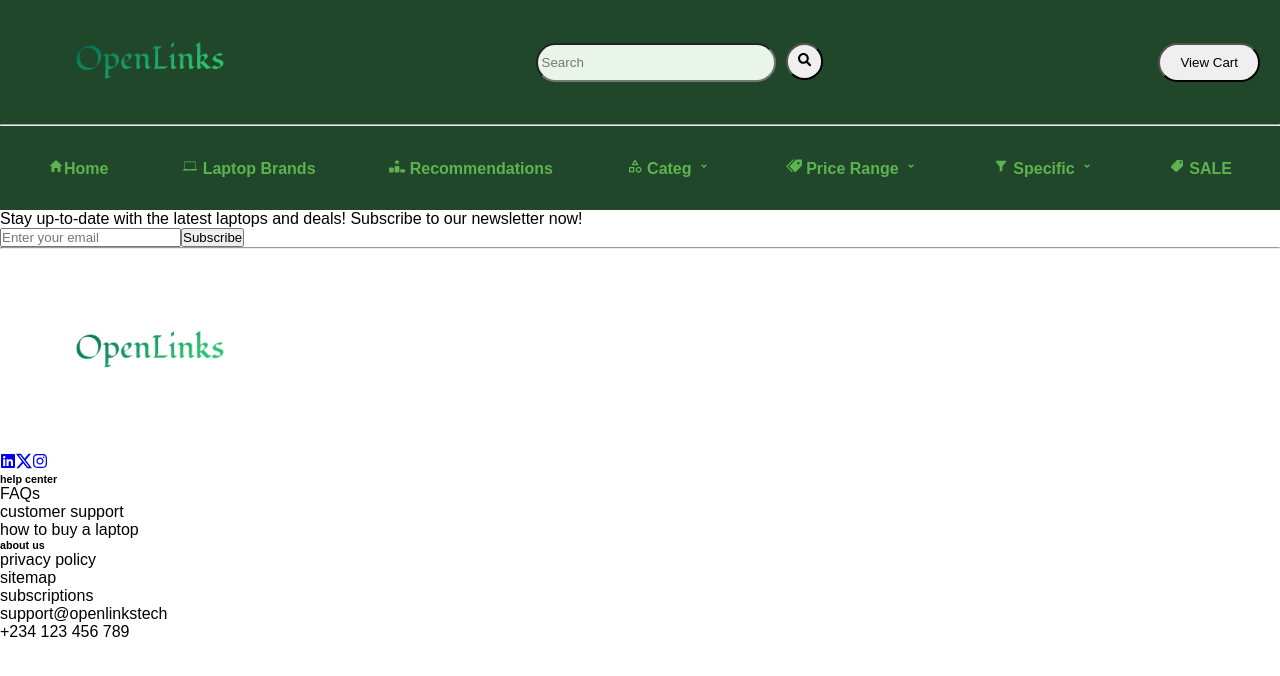
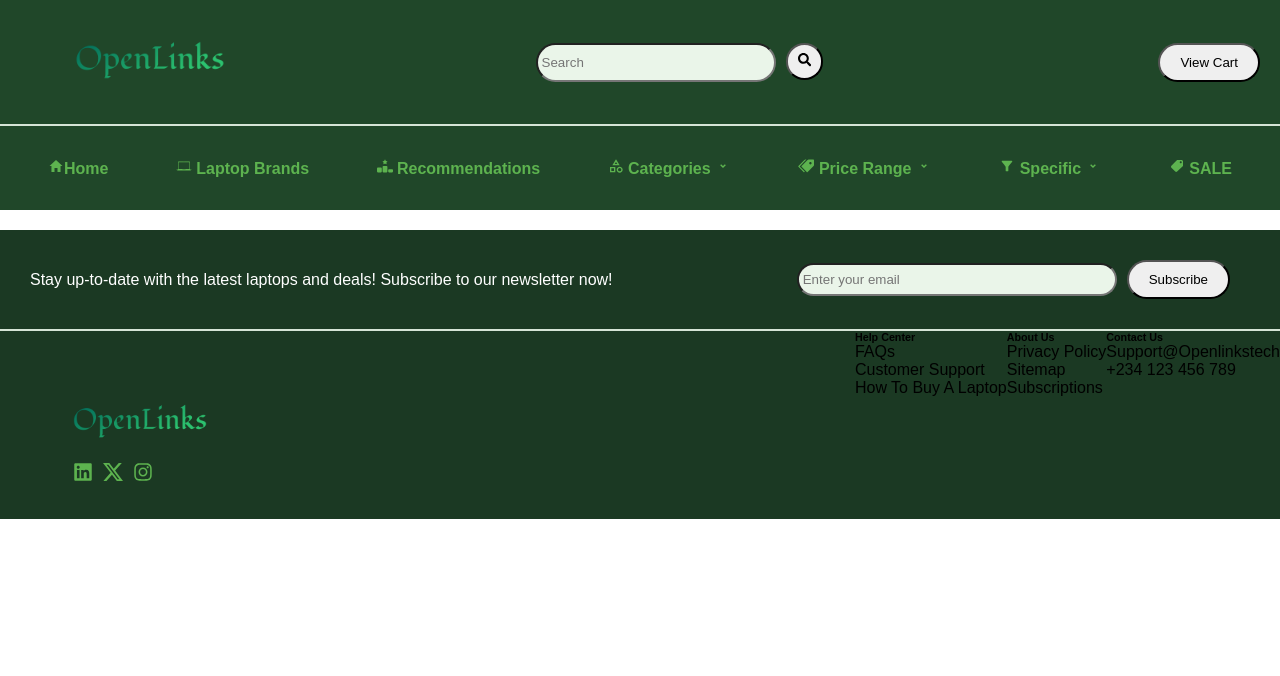
Before and after one commit to Gahbriehel/openlinks, a React (Create React App) app in the folder openlinks/: page / in a window 1280 px wide. Shown: the top 676 px of the page. Built offline with nearby package versions, Linux system fonts and the light colour scheme.

Commit message:
styled footer

```diff
--- a/openlinks/src/components/footer.css
+++ b/openlinks/src/components/footer.css
@@ -22,6 +22,109 @@
     --error-warning: #d9534f;
     --success-highlight: #3c763d;
 
+    --yellow-pop: #da2d2d;
+
     --button-color: #5db34f;
     --button-hover: #28743b;
 }
+
+.footer_container {
+    width: 100%;
+    background: var(--footer-bg-color);
+}
+
+.footer_top {
+    max-width: 100%;
+    display: flex;
+    justify-content: space-between;
+    align-items: center;
+    padding: 30px 30px;
+
+    /* Adjust when page is complete */
+    margin-top: 20px;
+
+}
+
+.footer_top_left p {
+    color: var(--light-text);
+}
+
+.footer_top_right input {
+    width: 20rem;
+    padding: 7px 4px;
+    border-radius: 3rem;
+    margin-right: 10px;
+    background: var(--input-field-bg)
+}
+
+.footer_top_right button {
+    padding: 10px 20px;
+    margin-right: 20px;
+    border-radius: 20px;
+    cursor: pointer;
+    transition: 0.5s;
+}
+
+.footer_top_right button:hover {
+    background: var(--button-hover);
+    color: var(--light-text);
+}
+
+.logo img {
+    width: 200px;
+    height: 200px;
+    margin-left: 50px;
+    margin-right: -50px;
+    /* margin-top: -50px; */
+}
+
+.footer_bottom {
+    display: flex;
+    justify-content: space-between;
+}
+
+
+.footer_bottom_left .footer_logo img {
+    width: 180px;
+    height: 180px;
+    margin-left: 50px;
+    margin-right: -50px;
+    margin-bottom: -85px;
+
+}
+
+.socials ul {
+    display: flex;
+    justify-content: space-between;
+    padding: 2rem 3rem;
+    margin-left: 25px;
+}
+
+.socials ul li {
+    list-style: none;
+    margin-right: 10px;
+}
+
+.socials ul li .social_link {
+    text-decoration: none;
+    color: var(--primary-accent);
+    font-size: 20px;
+    transition: 0.5s;
+}
+
+.socials ul li .social_link:hover {
+    color: var(--yellow-pop);
+}
+
+.footer_bottom_right {
+    display: flex;
+}
+
+.footer_bottom_right p,
+.footer_bottom_right h6 {
+    text-transform: capitalize;
+}
+
+hr {
+    border: 1px solid var(--border-color);
+}
--- a/openlinks/src/components/footer.js
+++ b/openlinks/src/components/footer.js
@@ -12,20 +12,30 @@ const Footer = () => {
         <>
             <div className='footer_container'>
                 <div className='footer_top'>
-                    <p>Stay up-to-date with the latest laptops and deals! Subscribe to our newsletter now!</p>
-                    <input type='text' placeholder='Enter your email'></input>
-                    <button>Subscribe</button>
+                    <div className='footer_top_left'>
+                        <p>Stay up-to-date with the latest laptops and deals! Subscribe to our newsletter now!</p>
+                    </div>
+                    <div className='footer_top_right'>
+                        <input type='email' placeholder='Enter your email'></input>
+                        <button>Subscribe</button>
+                    </div>
+
                 </div>
                 <hr></hr>
                 <div className='footer_bottom'>
                     <div className='footer_bottom_left'>
-                        <div className='logo'>
+                        <div className='footer_logo'>
                             <Link to='/'><img src='images/profile.png' alt='logo'></img></Link>
                         </div>
                         <div className='socials'>
-                            <Link><FaLinkedin /></Link>
-                            <Link><BsTwitterX /></Link>
-                            <Link><FaInstagram /></Link>
+                            <ul>
+                                <li><Link to='https://www.linkedin.com' className='social_link'><FaLinkedin /></Link></li>
+                                <li><Link to='https://www.twitter.com' className='social_link'><BsTwitterX /></Link></li>
+                                <li><Link to='https://www.instagram.com' className='social_link'><FaInstagram /></Link></li>
+                            </ul>
+
+
+
                         </div>
                     </div>
                     <div className='footer_bottom_right'>
@@ -42,8 +52,9 @@ const Footer = () => {
                             <p>subscriptions</p>
                         </div>
                         <div className='footer_col_3'>
-                        <p>support@openlinkstech</p>
-                        <p>+234 123 456 789</p>
+                            <h6>contact us</h6>
+                            <p>support@openlinkstech</p>
+                            <p>+234 123 456 789</p>
                         </div>
                     </div>
                 </div>
--- a/openlinks/src/components/nav.css
+++ b/openlinks/src/components/nav.css
@@ -37,7 +37,6 @@
 .nav_container {
     width: 100%;
     background: var(--nav-bg-color)
-
 }
 
 .nav_container .nav_top {
--- a/openlinks/src/components/nav.js
+++ b/openlinks/src/components/nav.js
@@ -42,7 +42,7 @@ const Nav = () => {
                         <li><Link to='/' className='link'><IoMdHome />Home</Link></li>
                         <li><Link to='/brands' className='link'><IoIosLaptop /> Laptop Brands</Link></li>
                         <li><Link to='/recommendations' className='link'><FaRankingStar /> Recommendations</Link></li>
-                        <li><Link to='/categories' className='link'><MdOutlineCategory /> Categ  <RiArrowDropDownLine/></Link></li>
+                        <li><Link to='/categories' className='link'><MdOutlineCategory /> Categories  <RiArrowDropDownLine/></Link></li>
                         <li><Link to='/price_range' className='link'><ImPriceTags /> Price Range  <RiArrowDropDownLine/></Link></li>
                         <li><Link to='/specific' className='link'><MdFilterAlt /> Specific  <RiArrowDropDownLine/></Link></li>
                         <li><Link to='/sale' className='link'><IoMdPricetag /> SALE</Link></li>
```
